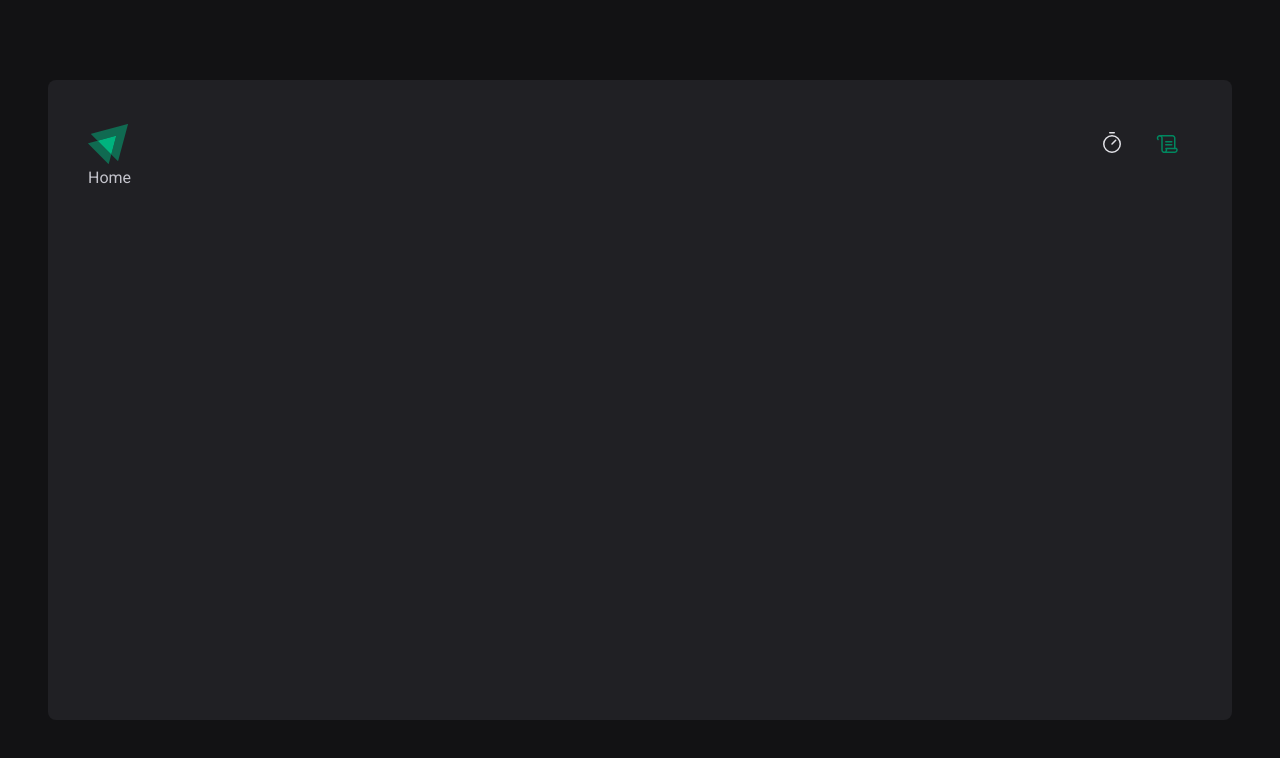
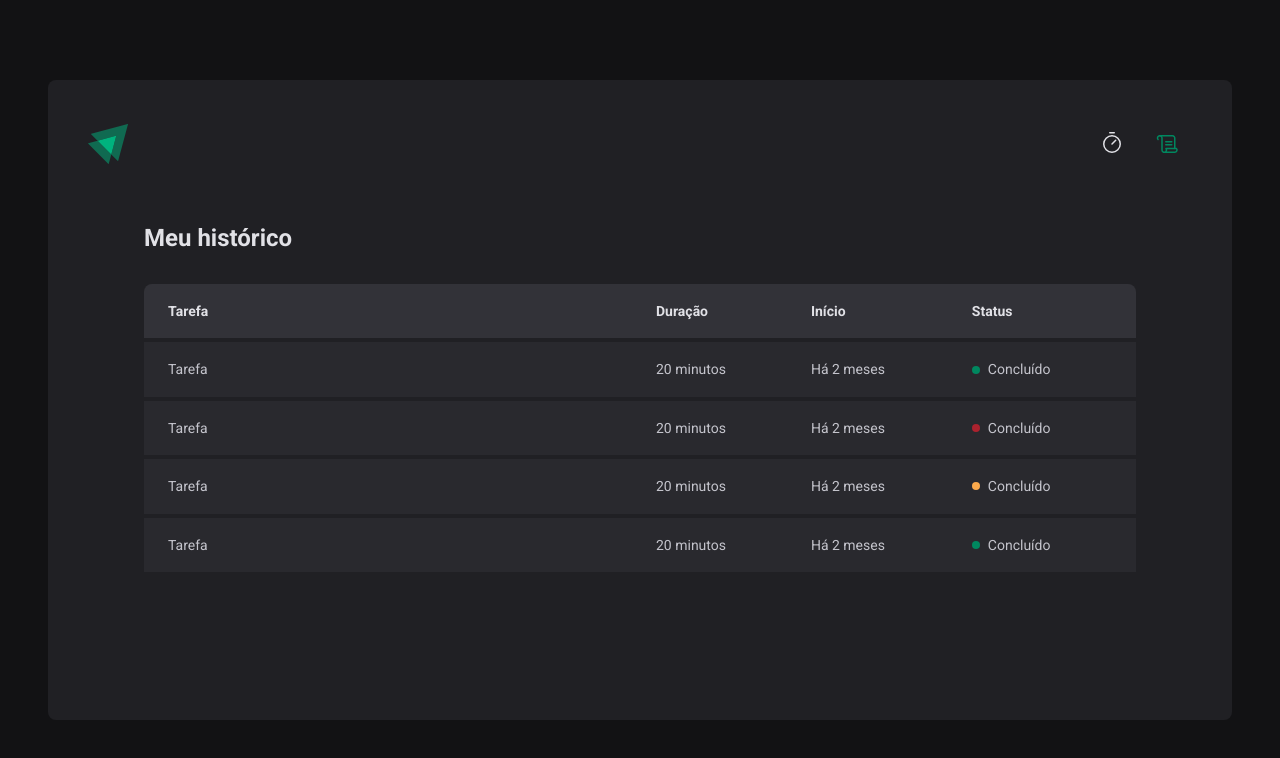
Before and after one commit to IcaroSilvaFK/pomodoro, a React (Vite) app: page /history in a window 1280 px wide. Shown: the top 758 px of the page. Built offline with nearby package versions, Linux system fonts and the light colour scheme.

Commit message:
fix: remove button component

```diff
--- a/src/pages/History/index.tsx
+++ b/src/pages/History/index.tsx
@@ -1,10 +1,55 @@
-import { Link } from 'react-router-dom'
-import { Container } from './styles'
+import { Container, HistoryList, Status } from './styles'
 
 export function History() {
   return (
     <Container>
-      <Link to="/">Home</Link>
+      <h1>Meu histórico</h1>
+      <HistoryList>
+        <table>
+          <thead>
+            <tr>
+              <th>Tarefa</th>
+              <th>Duração</th>
+              <th>Início</th>
+              <th>Status</th>
+            </tr>
+          </thead>
+          <tbody>
+            <tr>
+              <td>Tarefa</td>
+              <td>20 minutos</td>
+              <td>Há 2 meses</td>
+              <td>
+                <Status statusColor="green">Concluído</Status>
+              </td>
+            </tr>
+            <tr>
+              <td>Tarefa</td>
+              <td>20 minutos</td>
+              <td>Há 2 meses</td>
+              <td>
+                <Status statusColor="red">Concluído</Status>
+              </td>
+            </tr>
+            <tr>
+              <td>Tarefa</td>
+              <td>20 minutos</td>
+              <td>Há 2 meses</td>
+              <td>
+                <Status statusColor="yellow">Concluído</Status>
+              </td>
+            </tr>
+            <tr>
+              <td>Tarefa</td>
+              <td>20 minutos</td>
+              <td>Há 2 meses</td>
+              <td>
+                <Status statusColor="green">Concluído</Status>
+              </td>
+            </tr>
+          </tbody>
+        </table>
+      </HistoryList>
     </Container>
   )
 }
--- a/src/pages/History/styles.ts
+++ b/src/pages/History/styles.ts
@@ -1,3 +1,95 @@
-import styled from 'styled-components'
+import styled, { css } from 'styled-components'
 
-export const Container = styled.div``
+interface IStatusProps {
+  statusColor: 'yellow' | 'red' | 'green'
+}
+
+export const Container = styled.div`
+  flex: 1;
+  padding: 3.5rem;
+
+  display: flex;
+  flex-direction: column;
+
+  h1 {
+    font-size: 1.5rem;
+    color: ${({ theme }) => theme.colors.gray[100]};
+  }
+`
+
+export const HistoryList = styled.div`
+  flex: 1;
+  overflow: auto;
+
+  margin-top: 2rem;
+
+  table {
+    width: 100%;
+    border-collapse: collapse;
+    min-width: 600px;
+
+    th {
+      background: ${({ theme }) => theme.colors.gray[600]};
+      color: ${({ theme }) => theme.colors.gray[100]};
+      text-align: left;
+      font-size: 0.875rem;
+      line-height: 1.6;
+      padding: 1rem;
+
+      &:first-child {
+        border-top-left-radius: 8px;
+        padding-left: 1.5rem;
+      }
+      &:last-child {
+        border-top-right-radius: 8px;
+        padding-right: 1.5rem;
+      }
+    }
+
+    td {
+      background: ${({ theme }) => theme.colors.gray[700]};
+      border-top: 4px solid ${({ theme }) => theme.colors.gray[800]};
+      padding: 1rem;
+      font-size: 0.875rem;
+      line-height: 1.6;
+      &:first-child {
+        padding-left: 1.5rem;
+        width: 50%;
+      }
+      &:last-child {
+        padding-right: 1.5rem;
+      }
+    }
+  }
+`
+
+export const Status = styled.span<IStatusProps>`
+  display: flex;
+  align-items: center;
+  gap: 0.5rem;
+
+  &::before {
+    content: '';
+    width: 0.5rem;
+    height: 0.5rem;
+    border-radius: 50%;
+
+    background: ${({ theme }) => theme.colors.red[500]};
+
+    ${({ theme, statusColor }) =>
+      statusColor === 'green' &&
+      css`
+        background: ${theme.colors.green[500]};
+      `}
+    ${({ theme, statusColor }) =>
+      statusColor === 'red' &&
+      css`
+        background: ${theme.colors.red[500]};
+      `}
+      ${({ theme, statusColor }) =>
+      statusColor === 'yellow' &&
+      css`
+        background: ${theme.colors.yellow[500]};
+      `}
+  }
+`
--- a/src/pages/Home/index.tsx
+++ b/src/pages/Home/index.tsx
@@ -12,6 +12,7 @@ export function Home() {
   const inputWorkId = useId()
   const inputTimerId = useId()
   const formId = useId()
+  const taskListId = useId()
 
   return (
     <Container>
@@ -20,10 +21,21 @@ export function Home() {
         <input
           type="text"
           id={inputWorkId}
+          list={taskListId}
           placeholder="Dê um nome para o seu projeto"
         />
+        <datalist id={taskListId}>
+          <option value="cacascs" />
+        </datalist>
         <label htmlFor={inputTimerId}>durante</label>
-        <input type="number" id={inputTimerId} placeholder="- 00 +" />
+        <input
+          type="number"
+          id={inputTimerId}
+          placeholder="- 00 +"
+          max={60}
+          min={5}
+          step={5}
+        />
         <span>minutos.</span>
       </form>
       <CountdownContainer>
--- a/src/pages/Home/styles.ts
+++ b/src/pages/Home/styles.ts
@@ -43,15 +43,18 @@ export const Container = styled.main`
         max-width: 75px;
         text-align: center;
       }
-
+      /*
       &[type='number']::-webkit-inner-spin-button,
       &[type='number']::-webkit-outer-spin-button {
         -webkit-appearance: none;
         -moz-appearance: none;
         appearance: none;
         margin: 0;
+      } */
+
+      &::-webkit-calendar-picker-indicator {
+        display: none !important;
       }
-
       &::placeholder {
         color: ${({ theme }) => theme.colors.gray[500]};
       }
```
Also changed, not shown: src/components/Button/index.tsx (deleted, +0 -15 lines), src/components/Button/styles.ts (deleted, +0 -9 lines).
